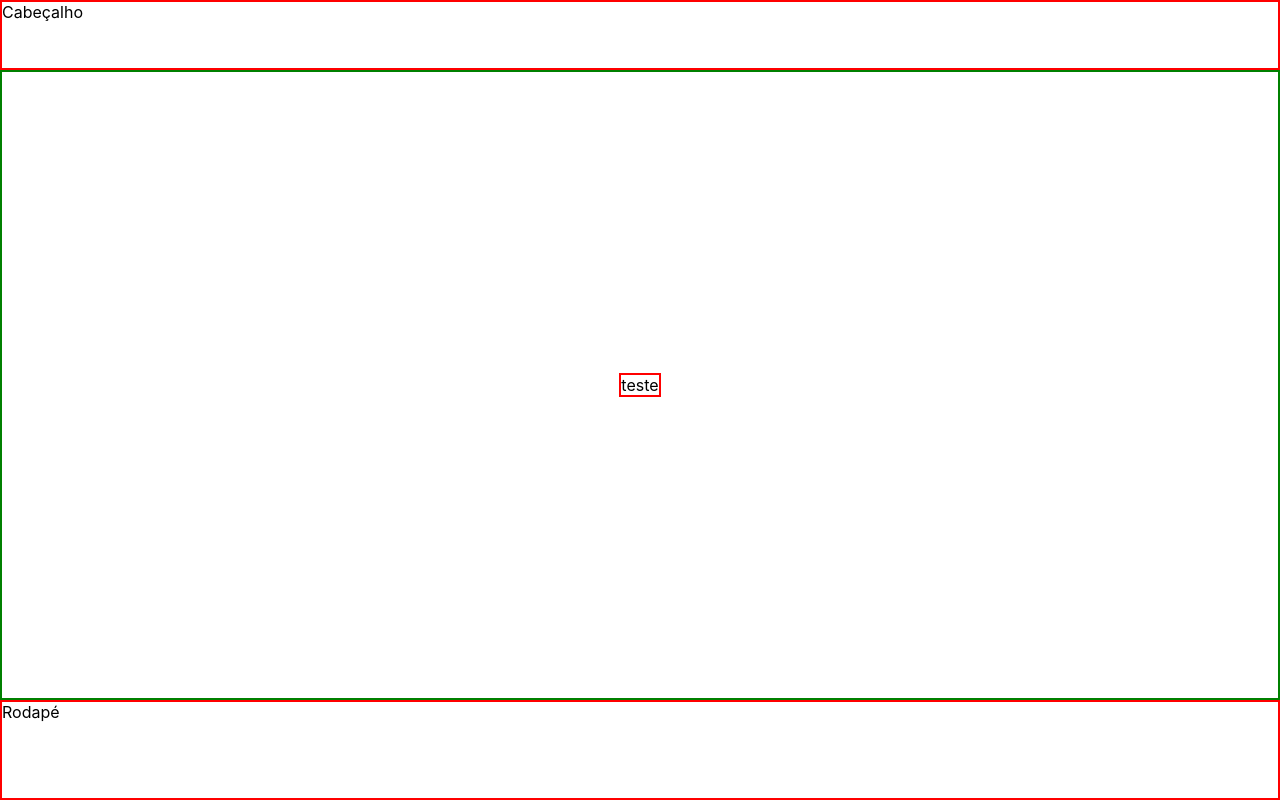
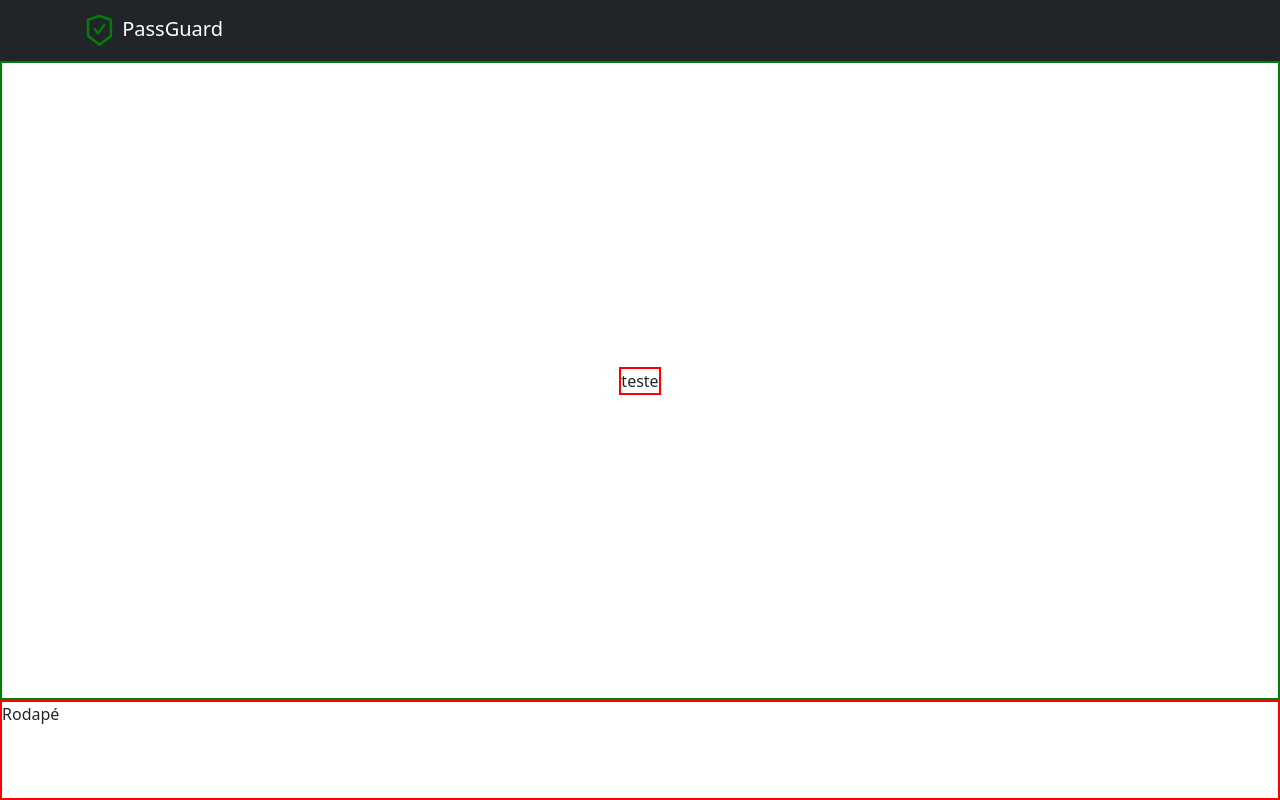
Before and after one commit to MarcosVinicius556/PassGuard_React_TS, a React (Vite) app: page / in a window 1280 px wide. Built offline with nearby package versions, Linux system fonts and the light colour scheme.

Commit message:
Header pronto

```diff
--- a/package.json
+++ b/package.json
@@ -14,6 +14,8 @@
     "@types/redux": "^3.6.0",
     "@types/redux-logger": "^3.0.13",
     "@types/redux-saga": "^0.10.5",
+    "bootstrap": "^5.3.3",
+    "mdb-react-ui-kit": "^8.0.0",
     "react": "^18.2.0",
     "react-bootstrap": "^2.10.2",
     "react-dom": "^18.2.0",
--- a/src/components/Header/Header.style.tsx
+++ b/src/components/Header/Header.style.tsx
@@ -1,7 +1,5 @@
 import { styled } from "styled-components";
 
 export const HeaderContainer = styled.header`
-    border: 2px solid red;
     width: 100%;
-    height: 70px;
 `;
--- a/src/components/Header/index.tsx
+++ b/src/components/Header/index.tsx
@@ -1,7 +1,17 @@
+import { Container, Navbar, NavbarText } from "react-bootstrap";
 import { HeaderContainer } from "./Header.style";
+import { AiOutlineSafetyCertificate } from "react-icons/ai";
 
 export default function Header() {
     return(
-        <HeaderContainer>Cabeçalho</HeaderContainer>
+        <HeaderContainer>
+            <Navbar bg="dark" data-bs-theme="dark">
+                <Container>
+                    <Navbar.Brand href="#home">
+                        <AiOutlineSafetyCertificate size={35} color="green"/> {' '} PassGuard
+                    </Navbar.Brand>
+                </Container>
+            </Navbar>
+        </HeaderContainer>
     );
 }
--- a/src/main.tsx
+++ b/src/main.tsx
@@ -2,6 +2,7 @@ import React from 'react'
 import ReactDOM from 'react-dom/client'
 import App from './App.tsx'
 import { GlobalStyle } from './styles/Global.tsx'
+import 'bootstrap/dist/css/bootstrap.min.css';
 
 ReactDOM.createRoot(document.getElementById('root')!).render(
   <React.StrictMode>
```
Also changed, not shown: 1 other file (tests, documents, lock files or other folders).
